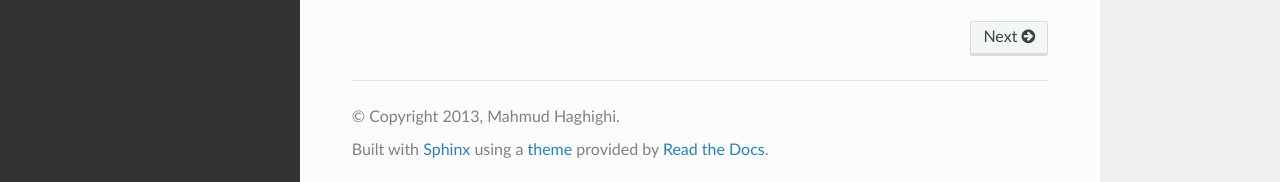
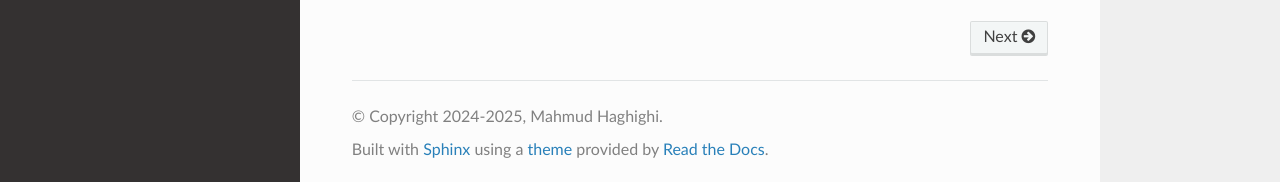
Before and after one commit to luhipi/insar-explorer, a Sphinx documentation site: the page built from help/source/index.rst, in a window 1280 px wide and 900 px high, scrolled down 5088 px. Shown: the part 715-897 px from the top of the window. Built offline with Sphinx 7.4.7 and the Read the Docs theme 3.1.0, drawn with Linux system fonts in a browser that asks for light colours; formulas are drawn with MathJax 3.

Commit message:
update copyright year

```diff
--- a/help/source/conf.py
+++ b/help/source/conf.py
@@ -41,7 +41,7 @@ master_doc = 'index'
 
 # General information about the project.
 project = u'InsarExplorer'
-copyright = u'2013, Mahmud Haghighi'
+copyright = u'2024-2025, Mahmud Haghighi'
 
 # The version info for the project you're documenting, acts as replacement for
 # |version| and |release|, also used in various other places throughout the
```
